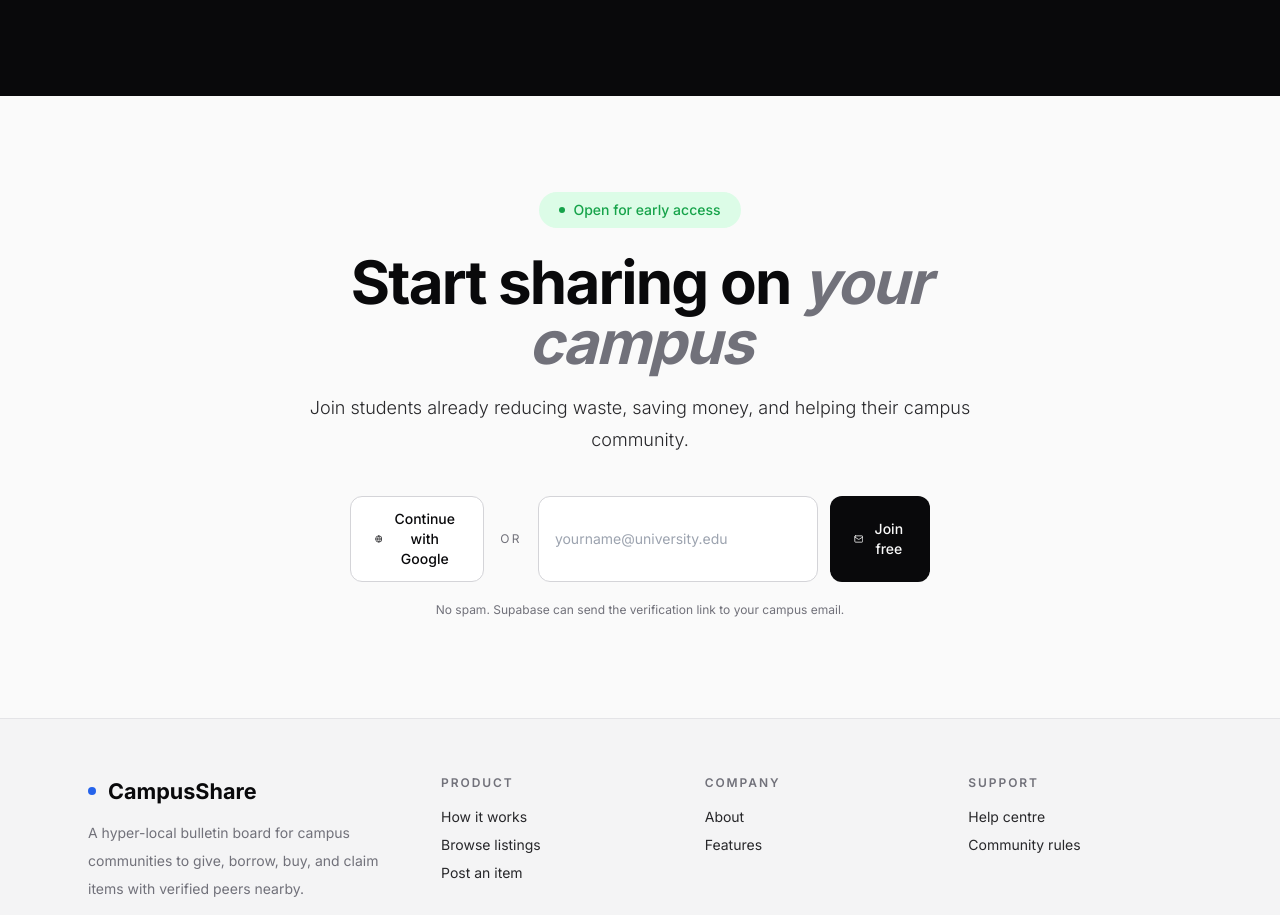
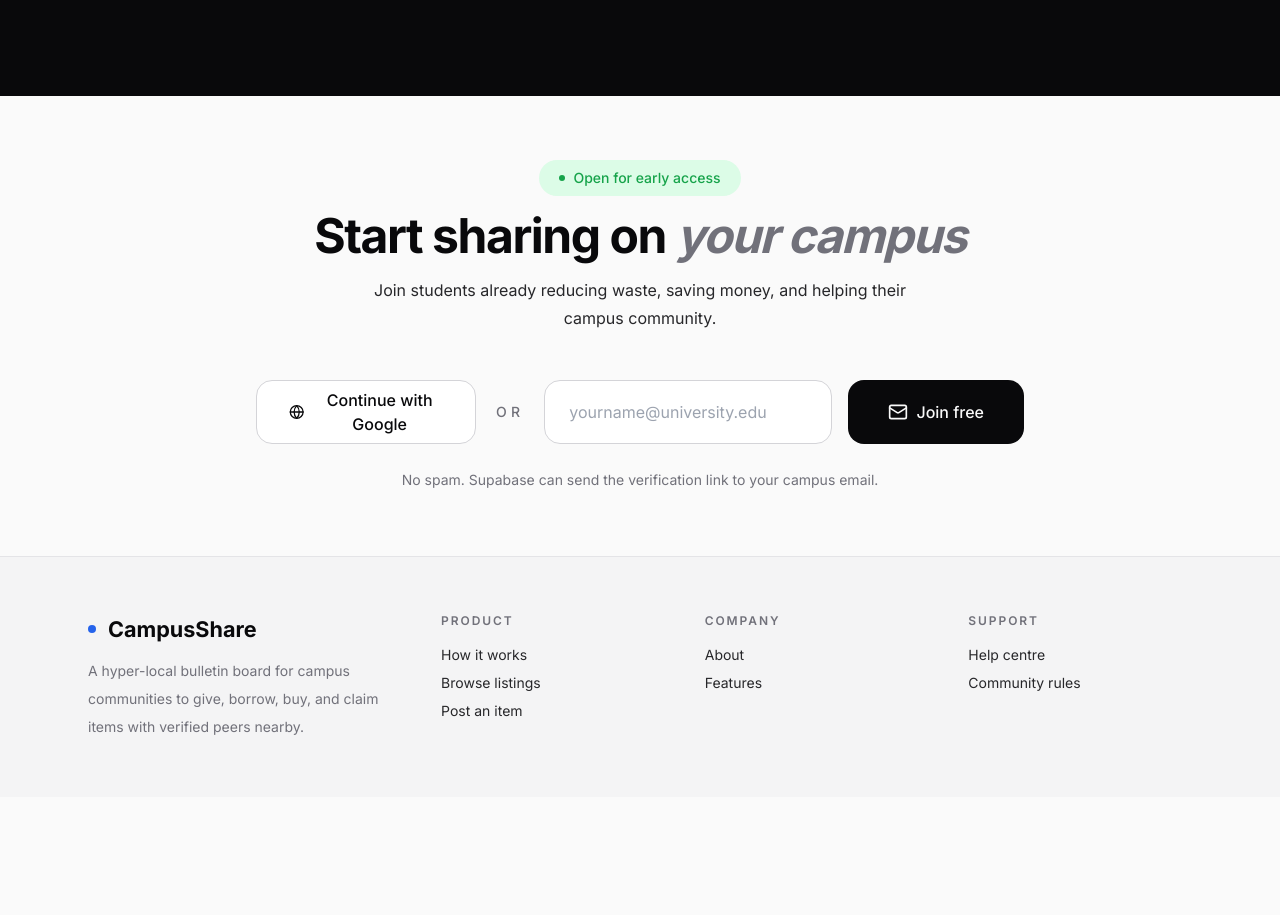
Before and after one commit to meghanamanchala/CampusShare, a Next.js app: page / in a window 1280 px wide. Shown: the part 4509-5424 px from the top of the page. After the commit the page ends 5306 px from the top, so only its background shows below. Built offline with nearby package versions, Linux system fonts and the light colour scheme; no server answers; the database is empty.

Commit message:
added changes in alignments of google buttons

```diff
--- a/app/page.tsx
+++ b/app/page.tsx
@@ -415,12 +415,15 @@ export default async function HomePage() {
         </div>
       </section>
 
-      <section id="cta" className="mx-auto max-w-3xl px-6 py-24 text-center">
+      <section
+  id="cta"
+  className="mx-auto max-w-4xl px-6 py-12 md:py-16 text-center"
+>
         <div className="inline-flex items-center gap-2 rounded-full bg-green-light px-5 py-2 text-sm font-medium text-green">
           <span className="h-1.5 w-1.5 rounded-full bg-green" />
           {isSignedIn ? 'Ready to post' : 'Open for early access'}
         </div>
-        <h2 className="mt-6 font-bold text-4xl tracking-[-0.03em] md:text-6xl">
+        <h2 className="mt-4 font-bold text-4xl tracking-[-0.03em] md:text-5xl">
           {isSignedIn ? (
             <>
               You’re in on <span className="italic text-ink-3">your campus</span>
@@ -431,7 +434,7 @@ export default async function HomePage() {
             </>
           )}
         </h2>
-        <p className="mx-auto mt-5 max-w-2xl text-lg font-light leading-8 text-ink-2">
+        <p className="mx-auto mt-4 max-w-xl text-base leading-7 text-ink-2">
           {isSignedIn
             ? 'Your account is confirmed. Post your first item now and it will appear in the live campus feed.'
             : 'Join students already reducing waste, saving money, and helping their campus community.'}
--- a/components/signup-form.tsx
+++ b/components/signup-form.tsx
@@ -100,23 +100,29 @@ export function SignupForm({ redirectTo }: SignupFormProps) {
   }
 
   return (
-    <div className="mt-10 w-full max-w-xl mx-auto">
-      <div className="flex flex-col gap-4 sm:flex-row sm:justify-center">
+  <div className="mt-12 w-full max-w-3xl mx-auto">
+    <div className="flex flex-col items-center gap-5 lg:flex-row lg:justify-center">
       <button
         type="button"
         onClick={handleGoogleSignIn}
         disabled={status === 'loading'}
-          className="w-full sm:w-auto rounded-xl border border-stone bg-white px-6 py-3 text-sm font-medium text-ink transition hover:bg-stone-light disabled:cursor-not-allowed disabled:opacity-70"
+        className="flex h-16 min-w-[220px] items-center justify-center rounded-2xl border border-stone bg-white px-8 text-base font-medium text-ink transition hover:bg-stone-light disabled:cursor-not-allowed disabled:opacity-70"
       >
-          <span className="inline-flex items-center gap-2">
-            <Globe className="h-4 w-4" />
-            {status === 'loading' && provider === 'google' ? 'Connecting...' : 'Continue with Google'}
+        <span className="inline-flex items-center gap-3">
+          <Globe className="h-5 w-5" />
+          {status === 'loading' && provider === 'google'
+            ? 'Connecting...'
+            : 'Continue with Google'}
         </span>
       </button>
-        <span className="flex items-center justify-center text-xs uppercase tracking-[0.2em] text-ink-3">or</span>
+
+      <span className="text-sm font-medium uppercase tracking-[0.3em] text-ink-3">
+        OR
+      </span>
+
       <form
         onSubmit={handleSubmit}
-  className="flex w-full flex-col gap-3 sm:flex-row sm:justify-center"
+        className="flex w-full max-w-2xl flex-col gap-4 sm:flex-row"
       >
         <input
           type="email"
@@ -124,15 +130,16 @@ export function SignupForm({ redirectTo }: SignupFormProps) {
           value={email}
           onChange={(event) => setEmail(event.target.value)}
           placeholder="yourname@university.edu"
-            className="w-full min-w-0 rounded-xl border border-stone bg-white px-4 py-3 text-sm outline-none transition focus:border-ink sm:min-w-[280px]"
+          className="h-16 flex-1 rounded-2xl border border-stone bg-white px-6 text-base outline-none transition focus:border-ink"
         />
+
         <button
           type="submit"
           disabled={status === 'loading' || cooldownSeconds > 0}
-            className="w-full sm:w-auto rounded-xl bg-ink px-6 py-3 text-sm font-medium text-cream transition hover:bg-ink-2 disabled:cursor-not-allowed disabled:opacity-70"
+          className="flex h-16 items-center justify-center rounded-2xl bg-ink px-10 text-base font-medium text-cream transition hover:bg-ink-2 disabled:cursor-not-allowed disabled:opacity-70"
         >
           <span className="inline-flex items-center gap-2">
-              <Mail className="h-4 w-4" />
+            <Mail className="h-5 w-5" />
             {status === 'loading' && provider === 'email'
               ? 'Sending...'
               : cooldownSeconds > 0
@@ -142,7 +149,10 @@ export function SignupForm({ redirectTo }: SignupFormProps) {
         </button>
       </form>
     </div>
-      <p className="mt-4 max-w-md mx-auto px-2 text-center text-xs leading-6 text-ink-3 break-words">{message}</p>
+
+    <p className="mt-6 max-w-2xl mx-auto text-center text-sm leading-6 text-ink-3">
+      {message}
+    </p>
   </div>
 );
 }
```
Lines whose indentation alone changed are shown as unchanged.
